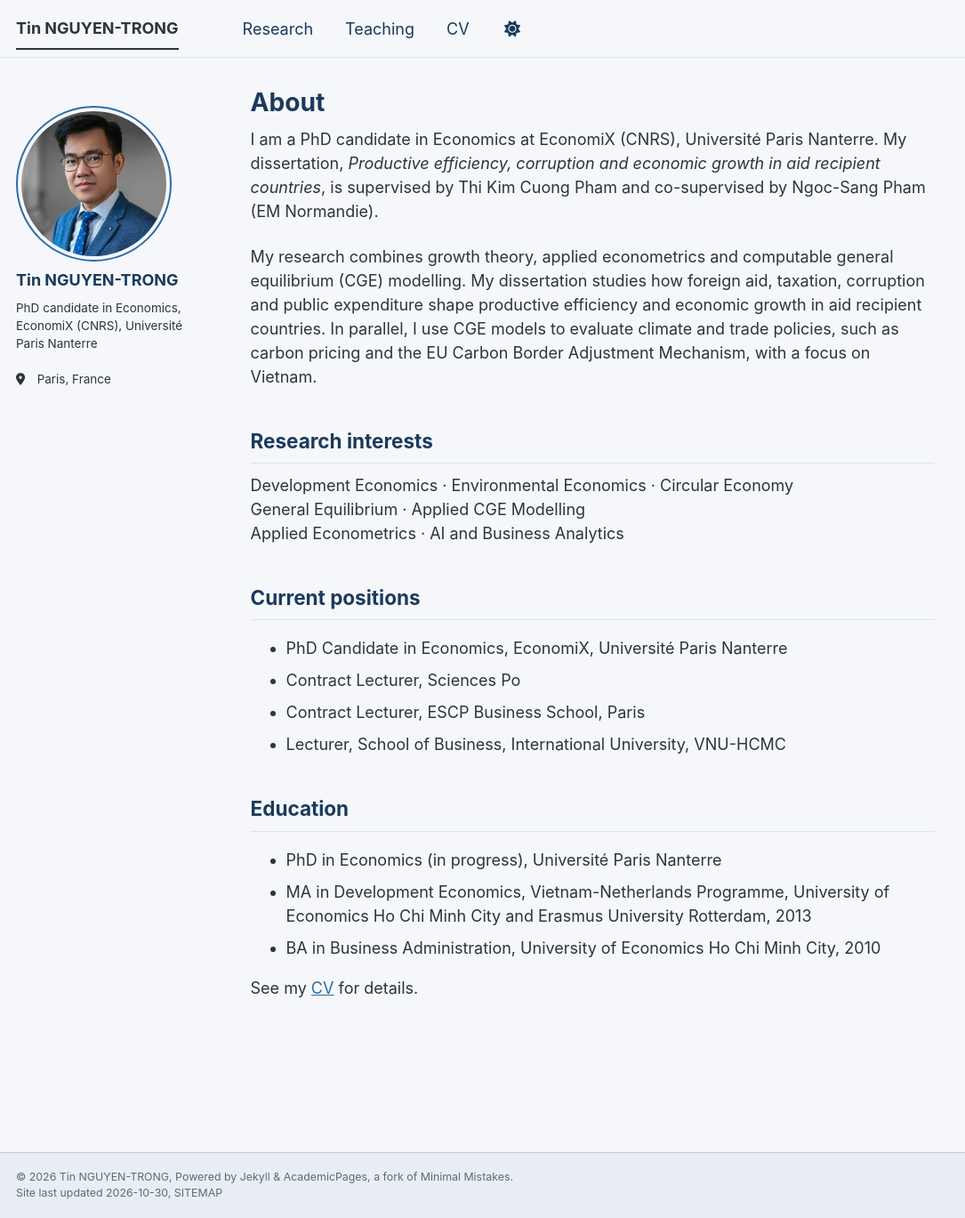
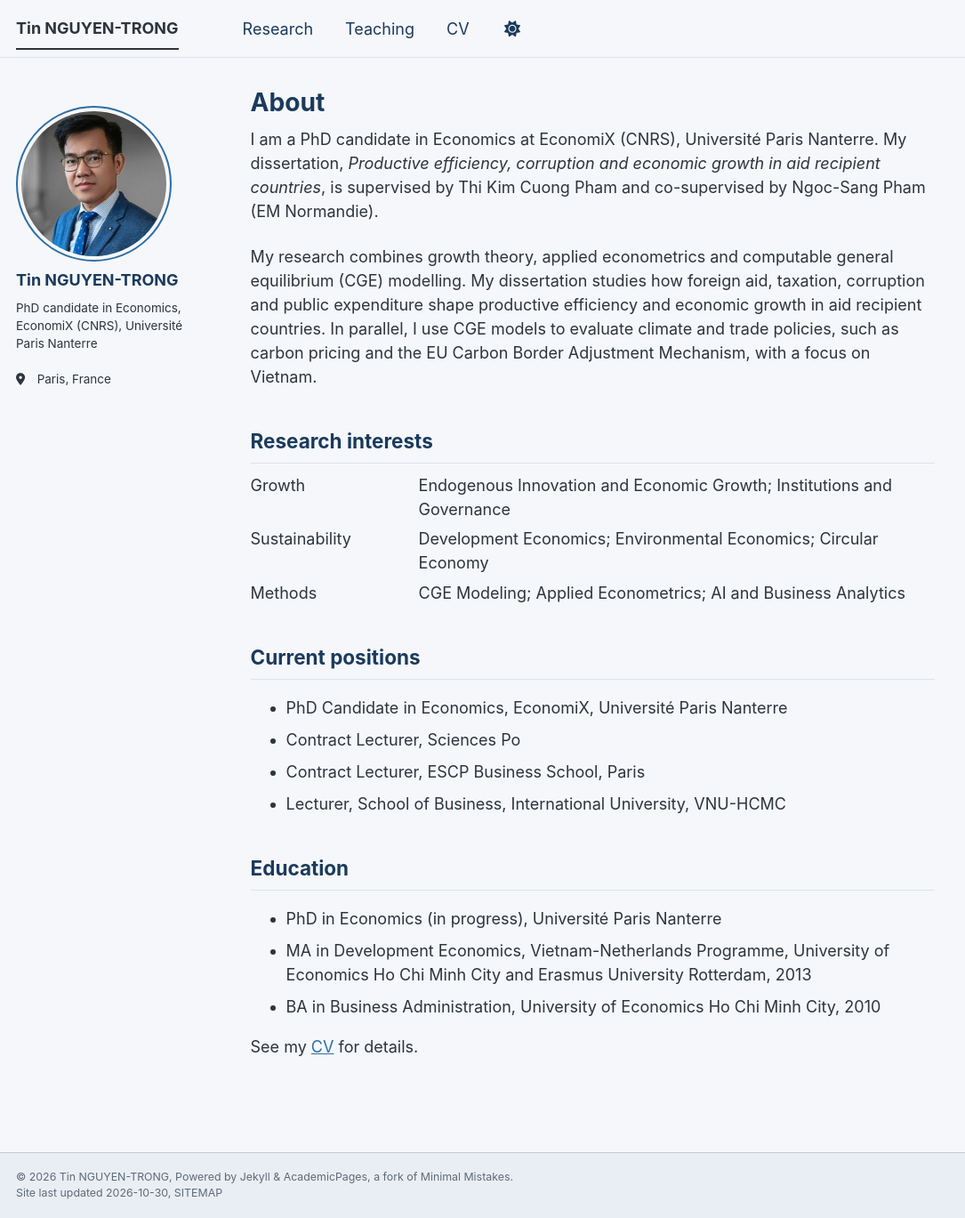
Before and after one commit to trongtin142/trongtin142.github.io, a Jekyll site: the page built from _pages/about.md, in a window 1280 px wide and 1369 px high. Shown: the whole window at 89% size, without its empty margins (0-1085 px from the left). Built offline with Jekyll 4.4.1, drawn with Linux system fonts in a browser that asks for light colours; a script bundle is joined from its source files by our own code; a style sheet for code colours, icons or effects is not loaded.

Commit message:
Research interests grouped as in CV

```diff
--- a/_pages/about.md
+++ b/_pages/about.md
@@ -13,9 +13,11 @@ My research combines growth theory, applied econometrics and computable general
 
 Research interests
 ------
-Development&nbsp;Economics · Environmental&nbsp;Economics · Circular&nbsp;Economy<br>
-General&nbsp;Equilibrium · Applied&nbsp;CGE&nbsp;Modelling<br>
-Applied&nbsp;Econometrics · AI&nbsp;and&nbsp;Business&nbsp;Analytics
+<div class="research-interests" style="display:grid; grid-template-columns:9em 1fr; column-gap:1.5em; row-gap:0.35em; margin-bottom:1.3em;">
+  <div>Growth</div><div>Endogenous Innovation and Economic Growth; Institutions and Governance</div>
+  <div>Sustainability</div><div>Development Economics; Environmental Economics; Circular Economy</div>
+  <div>Methods</div><div>CGE Modeling; Applied Econometrics; AI and Business Analytics</div>
+</div>
 
 Current positions
 ------
```
Also changed, not shown: _pages/cv.md (+5 -3 lines).
